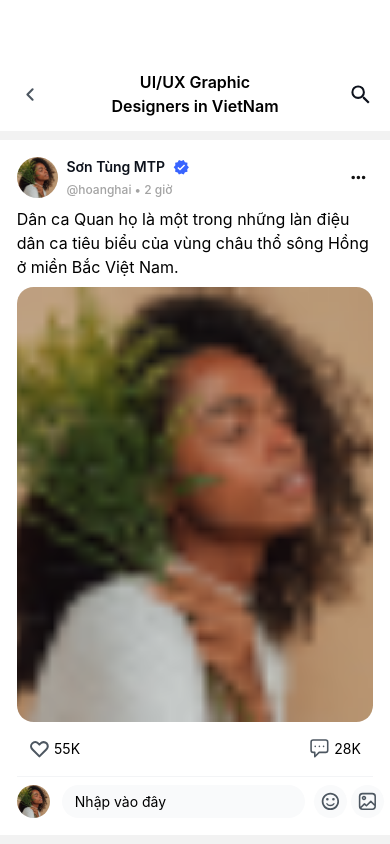
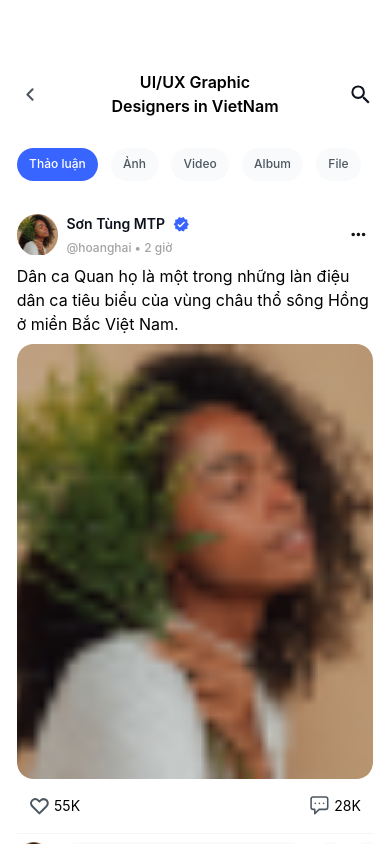
Before and after one commit to ngtrvietanh/personal-project, a React Native app: screen / in a window 390 px wide. Built offline with nearby package versions, Linux system fonts and the light colour scheme.

Commit message:
feat: tabview

```diff
--- a/app/common/component/Button/ButtonTabview.tsx
+++ b/app/common/component/Button/ButtonTabview.tsx
@@ -6,13 +6,15 @@ interface Props {
   title: string;
   isActive?: boolean;
   styleBtn?: ViewStyle;
+  onPress: () => void;
 }
 const ButtonTabview = (props: Props) => {
-  const {title, isActive, styleBtn} = props;
+  const {title, isActive, styleBtn, onPress} = props;
   const backgrColor = isActive ? '#3864FF' : '#F9FAFB';
   const textColor = isActive ? '#FFFFFF' : '#4D5761';
   return (
     <BaseButton
+      onPress={onPress}
       title={title}
       customStyleBtn={[
         styles.customeBtn,
--- /dev/null
+++ b/app/common/component/Tabview/index.tsx
@@ -0,0 +1,63 @@
+import React from 'react';
+import {FlatList, View} from 'react-native';
+
+import {SceneRendererProps, TabView} from 'react-native-tab-view';
+
+import styles from './styles';
+import ButtonTabview from '../Button/ButtonTabview';
+interface Props {
+  navigationState: any;
+  onIndexChange: (e: number) => void;
+  renderScene: (props: SceneRendererProps & {route: any}) => React.ReactNode;
+  lazy?: boolean;
+}
+const TabbarGroup = (props: Props) => {
+  const {navigationState, onIndexChange, renderScene, lazy = true} = props;
+
+  return (
+    <>
+      <View style={styles.container}>
+        <Tabbar
+          data={navigationState.routes}
+          onChangeIndex={onIndexChange}
+          curIndex={navigationState.index}
+        />
+      </View>
+      <TabView
+        navigationState={navigationState}
+        onIndexChange={onIndexChange}
+        renderScene={renderScene}
+        renderTabBar={() => null}
+        lazy={lazy}
+      />
+    </>
+  );
+};
+
+export default TabbarGroup;
+
+const Tabbar = ({data, onChangeIndex, curIndex}: any) => {
+  return (
+    <FlatList
+      bounces={false}
+      style={styles.viewTabbar}
+      contentContainerStyle={styles.contentContainer}
+      data={data}
+      horizontal
+      showsVerticalScrollIndicator={false}
+      showsHorizontalScrollIndicator={false}
+      renderItem={({item, index}) => {
+        const isActive = index === curIndex ? true : false;
+
+        return (
+          <ButtonTabview
+            onPress={() => onChangeIndex(index)}
+            isActive={isActive}
+            title={item?.title}
+            styleBtn={styles.btn}
+          />
+        );
+      }}
+    />
+  );
+};
--- /dev/null
+++ b/app/common/component/Tabview/styles.ts
@@ -0,0 +1,27 @@
+import {StyleSheet} from 'react-native';
+
+import {HEIGHT, WIDTH} from '../../function';
+const styles = StyleSheet.create({
+  viewTabbar: {
+    flex: 1,
+  },
+  btn: {marginRight: WIDTH(12)},
+  contentContainer: {
+    alignItems: 'center',
+    paddingHorizontal: WIDTH(16),
+  },
+  viewButton: {
+    height: HEIGHT(34),
+    width: WIDTH(161),
+    backgroundColor: 'white',
+    justifyContent: 'center',
+    alignItems: 'center',
+    borderRadius: WIDTH(8),
+  },
+  container: {
+    height: HEIGHT(64),
+    backgroundColor: 'white',
+  },
+});
+
+export default styles;
--- /dev/null
+++ b/app/feature/TrangChu/ThaoLuan/index.tsx
@@ -0,0 +1,27 @@
+import {FlatList, StyleSheet, Text, View} from 'react-native';
+import React from 'react';
+import ItemPost from '../../../common/component/ItemPost';
+const DATA = [1, 2, 3];
+const ThaoLuan = () => {
+  return (
+    <FlatList
+      data={DATA}
+      extraData={DATA}
+      showsVerticalScrollIndicator={false}
+      keyExtractor={(item: any) => item?._id}
+      renderItem={({item, index}) => <ItemPost />}
+      //   onRefresh={getData}
+      //   refreshing={loading}
+      //   contentContainerStyle={styles.viewContent}
+      //   onEndReached={getMore}
+      //   onEndReachedThreshold={0.01}
+      //   onMomentumScrollBegin={() => {
+      //     beginScroll.current = true;
+      //   }}
+    />
+  );
+};
+
+export default ThaoLuan;
+
+const styles = StyleSheet.create({});
--- a/app/feature/TrangChu/index.tsx
+++ b/app/feature/TrangChu/index.tsx
@@ -1,49 +1,63 @@
-/* eslint-disable react-native/no-inline-styles */
-import {Button, Image, View} from 'react-native';
-import React from 'react';
-import {navigateScreen} from '../../navigation/navigation-service';
-import {APP_SCREEN} from '../../navigation/screen-types';
-import {useDispatch} from 'react-redux';
-import {searchFilterChange} from '../../redux/slice/filterSlice';
+import {View, StyleSheet, Text} from 'react-native';
+import React, {useState} from 'react';
 import HeaderReal from '../../common/component/Header';
-import ButtonTabview from '../../common/component/Button/ButtonTabview';
-import ItemIconSVG from '../../common/component/IconSVG';
-import TabbarPost from '../../common/component/TabbarPost';
-import {WIDTH} from '../../common/function';
-import R from '../../assets/R';
-import Avatar from '../../common/component/Avatar';
-import CommentPost from '../../common/component/CommentPost';
-import ItemPost from '../../common/component/ItemPost';
+import TabbarGroup from '../../common/component/Tabview';
+import ThaoLuan from './ThaoLuan';
+interface RouteProps {
+  key: number;
+  title: string;
+}
 const TrangChu = () => {
-  const dispatch = useDispatch();
-  function handleClick() {
-    navigateScreen(APP_SCREEN.HOME);
-  }
-  function handleSubmit() {
-    dispatch(searchFilterChange({id: 'hehe', name: 'hihi', token: ''}));
-  }
+  const [index, setIndex] = useState(0);
+
+  const [routes] = useState<RouteProps[]>([
+    {key: 0, title: 'Thảo luận'},
+    {key: 1, title: 'Ảnh'},
+    {key: 2, title: 'Video'},
+    {key: 3, title: 'Album'},
+    {key: 4, title: 'File'},
+  ]);
+
+  const onIndexChange = (curindex: number) => {
+    setIndex(curindex);
+  };
+
+  const renderScene = ({route}: {route: RouteProps}) => {
+    console.log('===>', route);
+    switch (route.title) {
+      case 'Thảo luận':
+        return <ThaoLuan key={route?.key} />;
+      case 'Ảnh':
+        return <Text>1</Text>;
+      case 'Video':
+        return <Text>1</Text>;
+      case 'Album':
+        return <Text>1</Text>;
+      case 'File':
+        return <Text>1</Text>;
+
+      default:
+        return null;
+    }
+  };
+
   return (
-    <View
-      style={{
-        flex: 1,
-      }}>
+    <View style={styles.container}>
       <HeaderReal />
-      <View style={{flex: 1, justifyContent: 'center', alignContent: 'center'}}>
-        <ItemPost />
-        {/* <Button title="Deploy dữ liệu" onPress={handleSubmit} />
-        <Button title="Go to Home" onPress={handleClick} />
-        <ButtonTabview isActive title="Thảo luận" />
-        <TabbarPost /> */}
-        {/* <Image
-          style={{height: WIDTH(100), width: WIDTH(100)}}
-          source={R.images.avatar}
-          resizeMode="cover"
-        /> */}
-        {/* <Avatar source={R.images.avatar} />
-        <CommentPost /> */}
+      <View style={styles.content}>
+        <TabbarGroup
+          renderScene={renderScene}
+          onIndexChange={onIndexChange}
+          navigationState={{index, routes}}
+        />
       </View>
     </View>
   );
 };
 
 export default TrangChu;
+
+const styles = StyleSheet.create({
+  container: {flex: 1},
+  content: {flex: 1},
+});
--- a/package.json
+++ b/package.json
@@ -19,6 +19,7 @@
     "patch-package": "^8.0.0",
     "react": "18.3.1",
     "react-native": "0.76.2",
+    "react-native-pager-view": "^6.5.1",
     "react-native-safe-area-context": "^4.14.0",
     "react-native-screens": "^4.1.0",
     "react-native-status-bar-height": "^2.6.0",
```
Also changed, not shown: 2 other files (tests, documents, lock files or other folders).
